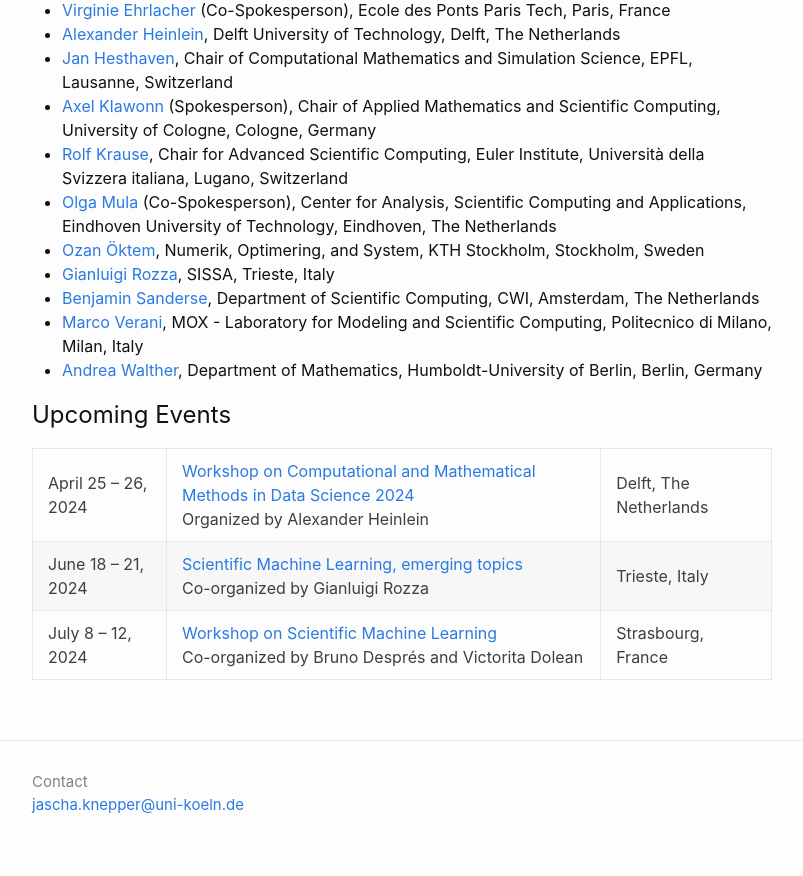
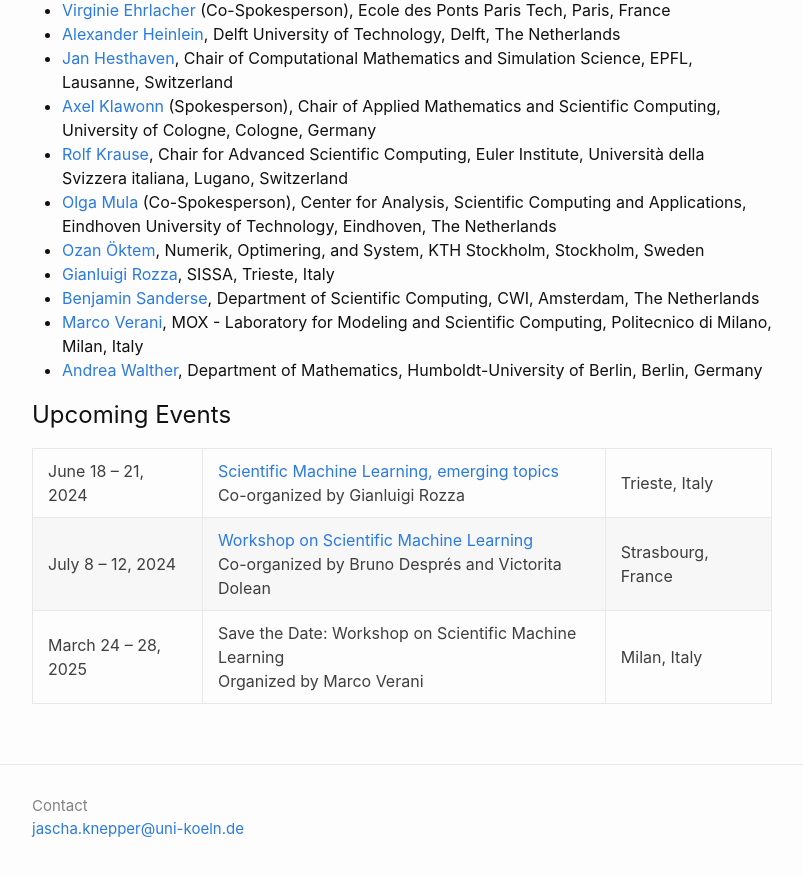
Before and after one commit to EMS-TAG-SciML/ems-tag-sciml.github.io, a Jekyll site: the page built from index.md, in a window 1280 px wide and 900 px high, scrolled down 2456 px. Shown: the top 876 px of the window, without its empty margins (238-1041 px from the left). Built offline with Jekyll 4.4.1, drawn with Linux system fonts in a browser that asks for light colours.

Commit message:
add new workshop, remove old workshop

```diff
--- a/index.md
+++ b/index.md
@@ -73,9 +73,9 @@ To contact the spokespersons, send an e-mail to [ems-tag-sciml-chair@listes.math
 
 ## Upcoming Events
 
-| April 25 – 26, 2024 | <a href="https://searhein.github.io/gamm-cominds-2024/" target="_blank">Workshop on Computational and Mathematical Methods in Data Science 2024</a> <br/> Organized by Alexander Heinlein | Delft, The Netherlands |
 | June 18 – 21, 2024 | <a href="https://indico.sissa.it/event/107/" target="_blank">Scientific Machine Learning, emerging topics</a> <br/> Co-organized by Gianluigi Rozza | Trieste, Italy |
 | July 8 – 12, 2024 | <a href="https://irma.math.unistra.fr/~micheldansac/SciML2024/" target="_blank">Workshop on Scientific Machine Learning</a> <br/> Co-organized by Bruno Després and Victorita Dolean | Strasbourg, France |
+| March 24 – 28, 2025 | Save the Date: Workshop on Scientific Machine Learning<br/> Organized by Marco Verani | Milan, Italy |
 
 
 <!--
```
